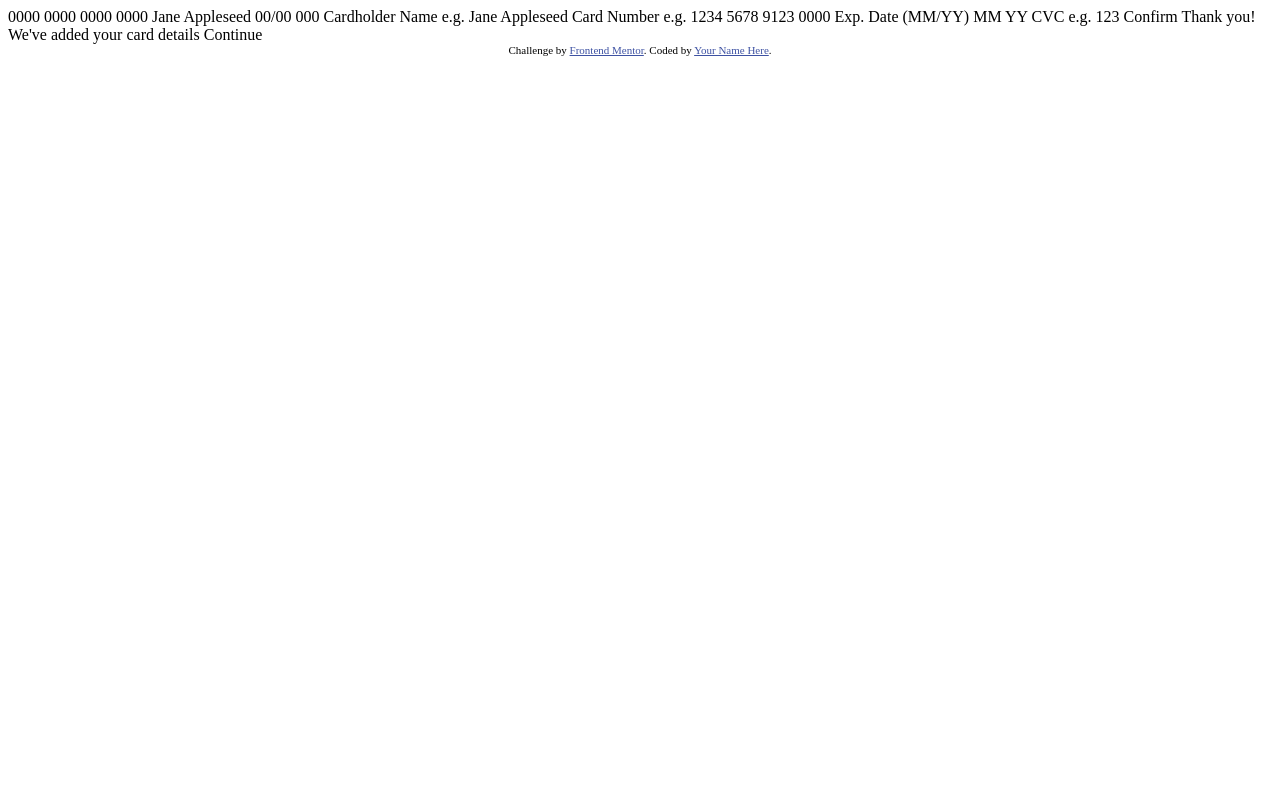
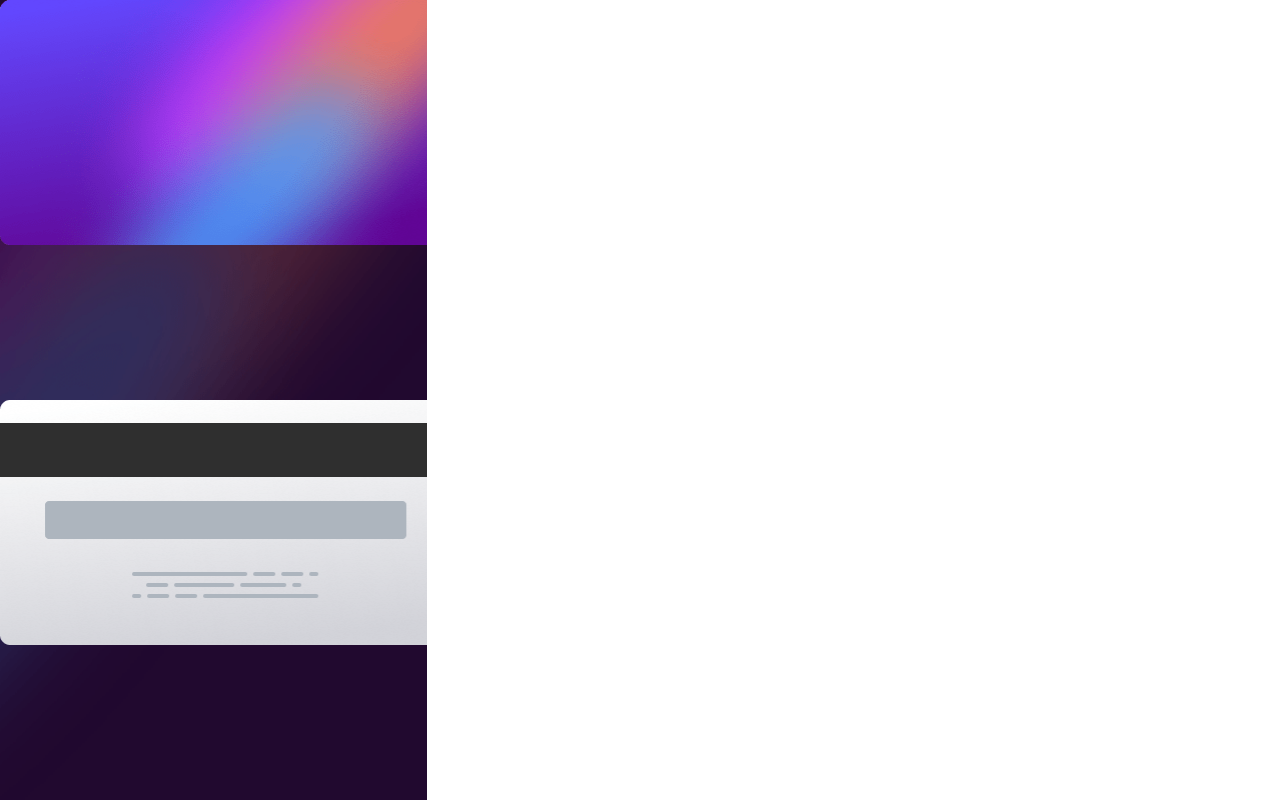
Before and after one commit to catrombeta/interactive-card-form, a plain HTML site: page index.html in a window 1280 px wide. Drawn offline with Linux system fonts and the light colour scheme.

Commit message:
23/01 - changes on HTML, CSS

```diff
--- /dev/null
+++ b/assets/styles.css
@@ -0,0 +1,64 @@
+body {
+    padding: 0;
+    margin: 0;
+    box-sizing: border-box;
+    font-family: 'Space Grotesk', sans-serif;
+}
+
+.container {
+    height: 100vh;
+}
+
+.row {
+    width: 100%;
+    display: flex;
+    flex-direction: row;
+    height: 100%;
+}
+
+.col-6 {
+    width: 50%;
+}
+
+.col-4 {
+    width: 33.33%;
+}
+
+.col-8 {
+    width: 66.66%;
+    height: 100%;
+}
+
+.bg-main-desktop {
+    background-image: url('../images/bg-main-desktop.png');
+    background-repeat: no-repeat;
+    background-size: cover;
+    align-items: center;
+    justify-content: center;
+    display: flex;
+}
+
+.card {
+    display: flex;
+    flex-direction: column;
+    height: inherit;
+    width: 100%;
+    align-items: center;
+
+}
+
+.card-front {
+    background-image: url('../images/bg-card-front.png');
+    background-repeat: no-repeat;
+    height: inherit;
+    display: flex;
+    width: inherit;
+    align-items: center;
+}
+
+.card-back {
+    background-image: url('../images/bg-card-back.png');
+    background-repeat: no-repeat;
+    height: inherit;
+    width: inherit;
+}
--- a/index.html
+++ b/index.html
@@ -2,21 +2,38 @@
 <html lang="en">
 <head>
   <meta charset="UTF-8">
-  <meta name="viewport" content="width=device-width, initial-scale=1.0"> <!-- displays site properly based on user's device -->
-
+  <meta name="viewport" content="width=device-width, initial-scale=1.0">
   <link rel="icon" type="image/png" sizes="32x32" href="./images/favicon-32x32.png">
-
+  <link rel="preconnect" href="https://fonts.googleapis.com">
+  <link rel="preconnect" href="https://fonts.gstatic.com" crossorigin>
+  <link href="https://fonts.googleapis.com/css2?family=Space+Grotesk:wght@500&display=swap" rel="stylesheet">
+  <link rel="stylesheet" href="./assets/styles.css">
+  <script defer src="./assets/main.js"></script>
   <title>Frontend Mentor | Interactive card details form</title>
-
-  <!-- Feel free to remove these styles or customise in your own stylesheet 👍 -->
-  <style>
-    .attribution { font-size: 11px; text-align: center; }
-    .attribution a { color: hsl(228, 45%, 44%); }
-  </style>
 </head>
 <body>
+  <div class="container">
+    <div class="row">
+      <div class="col-6">
+        <div class="row">
+          <div class="col-8 bg-main-desktop">
+            <div class="card">
+              <div class="card-front">
 
-  0000 0000 0000 0000
+              </div>
+              <div class="card-back"></div>
+            </div>
+          </div>
+          <div class="col-4"></div>
+        </div>
+      </div>
+      <div class="col-6">
+
+      </div>
+    </div>
+  </div>
+
+  <!-- 0000 0000 0000 0000
   Jane Appleseed
   00/00
 
@@ -35,17 +52,12 @@
   CVC
   e.g. 123
 
-  Confirm
+  Confirm -->
 
   <!-- Completed state start -->
 
-  Thank you!
+  <!-- Thank you!
   We've added your card details
-  Continue
-
-  <div class="attribution">
-    Challenge by <a href="https://www.frontendmentor.io?ref=challenge" target="_blank">Frontend Mentor</a>.
-    Coded by <a href="#">Your Name Here</a>.
-  </div>
+  Continue -->
 </body>
 </html>
```
Also changed, not shown: assets/main.js (added), 1 other file.
